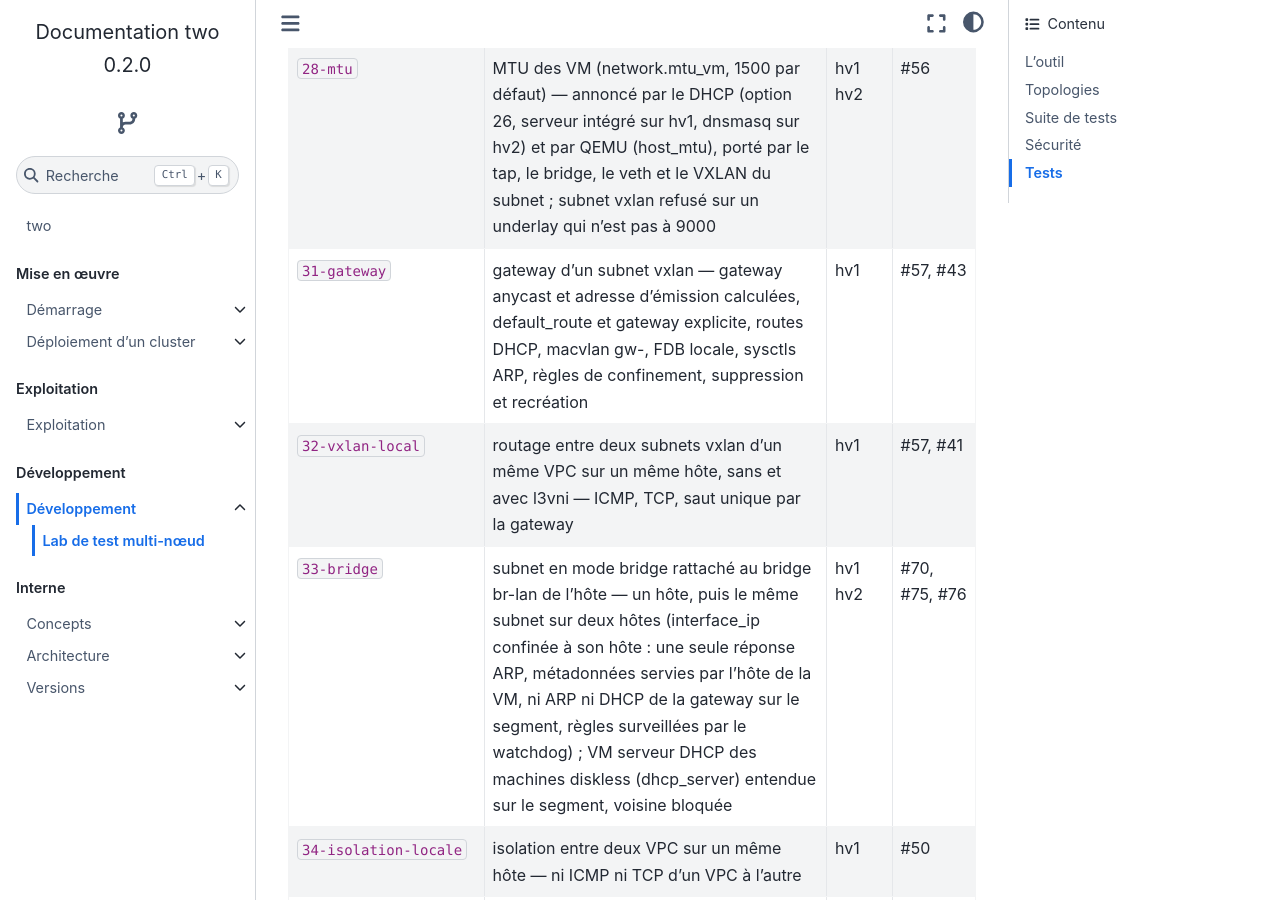
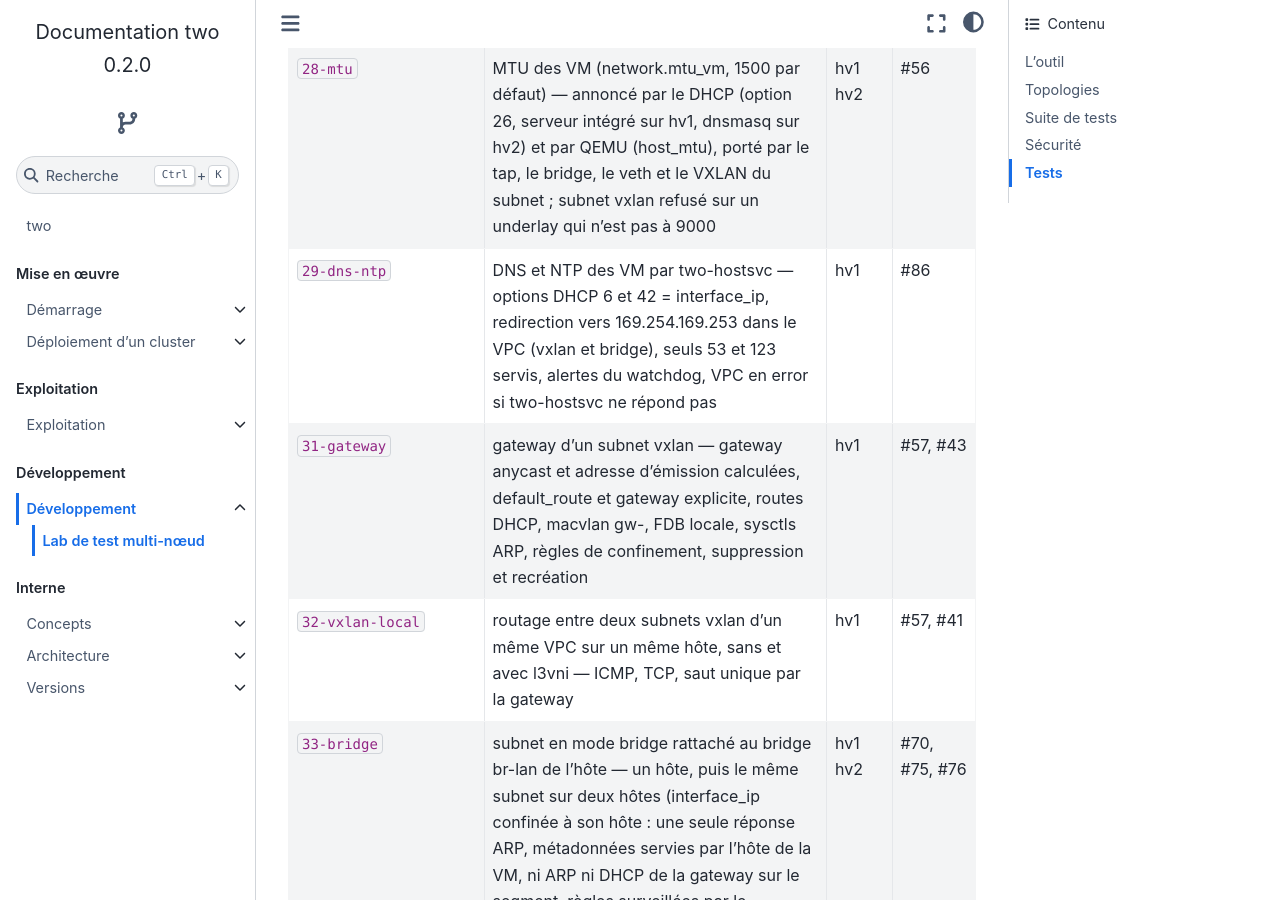
Before and after one commit to GnomeZworc/two-mirror, a Sphinx documentation site: the page built from docs/developpement/lab.rst, in a window 1280 px wide and 900 px high, scrolled down 8819 px. Built offline with Sphinx 7.4.7 and the Sphinx Book theme 1.1.4, drawn with Linux system fonts in a browser that asks for light colours.

Commit message:
f-86: e2e: 29-dns-ntp, DNS et NTP des VM en vxlan et en bridge #86
Signed-off-by: GnomeZworc <nicolas.boufidjeline@g3e.fr>

```diff
--- a/docs/developpement/lab.rst
+++ b/docs/developpement/lab.rst
@@ -350,6 +350,10 @@ Générée par ``test/e2e/run.sh --matrice`` à partir des en-têtes ; à régé
      - MTU des VM (network.mtu_vm, 1500 par défaut) — annoncé par le DHCP (option 26, serveur intégré sur hv1, dnsmasq sur hv2) et par QEMU (host_mtu), porté par le tap, le bridge, le veth et le VXLAN du subnet ; subnet vxlan refusé sur un underlay qui n'est pas à 9000
      - hv1 hv2
      - #56
+   * - ``29-dns-ntp``
+     - DNS et NTP des VM par two-hostsvc — options DHCP 6 et 42 = interface_ip, redirection vers 169.254.169.253 dans le VPC (vxlan et bridge), seuls 53 et 123 servis, alertes du watchdog, VPC en error si two-hostsvc ne répond pas
+     - hv1
+     - #86
    * - ``31-gateway``
      - gateway d'un subnet vxlan — gateway anycast et adresse d'émission calculées, default_route et gateway explicite, routes DHCP, macvlan gw-, FDB locale, sysctls ARP, règles de confinement, suppression et recréation
      - hv1
```
Also changed, not shown: 1 other file.
